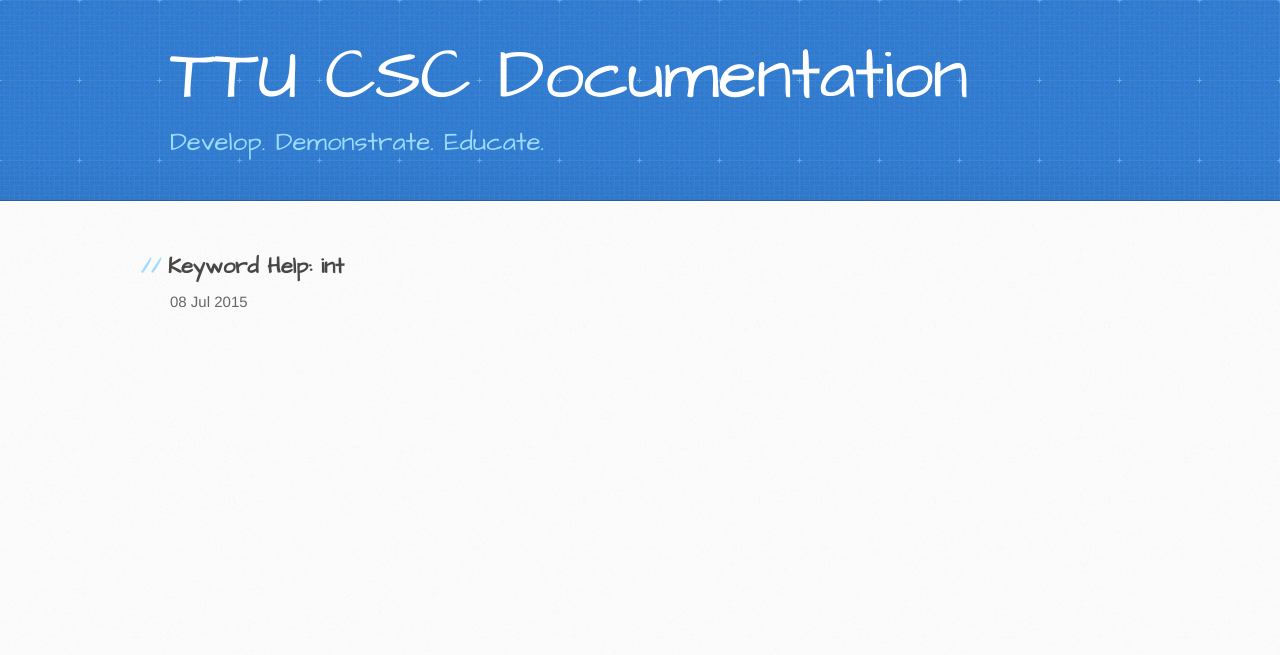
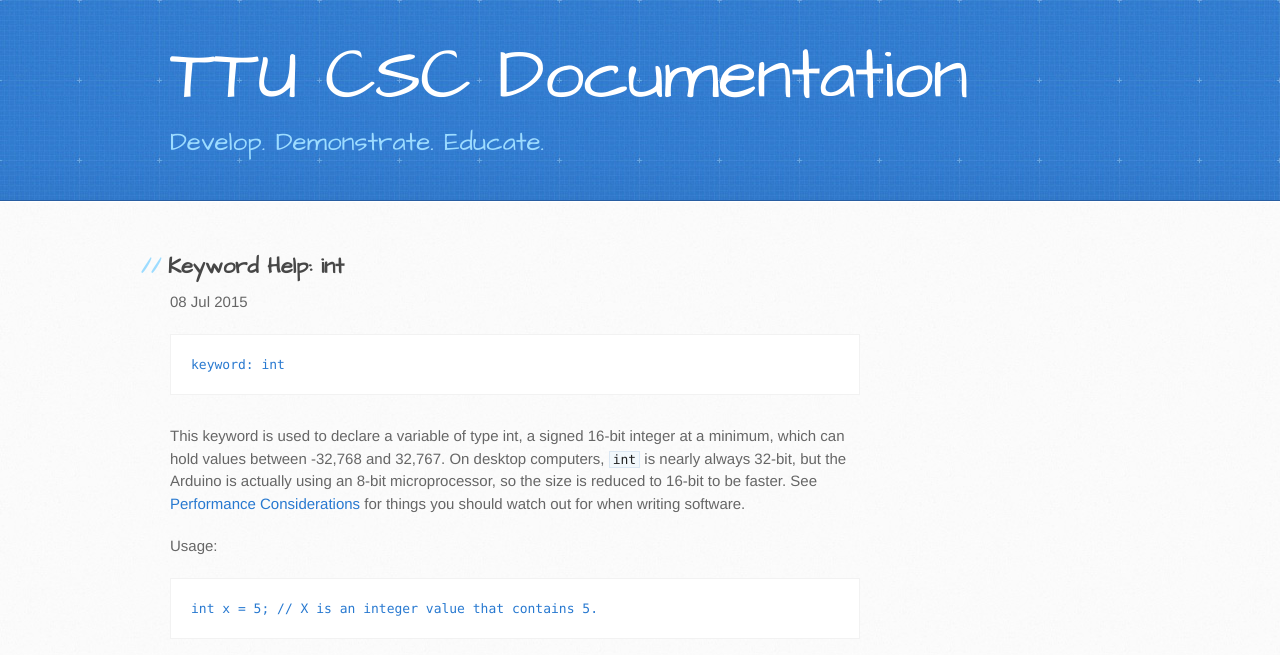
Before and after one commit to TTU-CSC/ttu-csc.github.com, a Jekyll site: the page built from _posts/2015-07-08-int.markdown, in a window 1280 px wide. Shown: the top 655 px of the page. Built offline with Jekyll 4.4.1, drawn with Linux system fonts in a browser that asks for light colours.

Commit message:
Update 2015-07-08-int.markdown

```diff
--- a/_posts/2015-07-08-int.markdown
+++ b/_posts/2015-07-08-int.markdown
@@ -4,3 +4,11 @@
 date:   2015-07-08 15:37:30
 categories: docs
 ---
+
+	keyword: int
+
+This keyword is used to declare a variable of type int, a signed 16-bit integer at a minimum, which can hold values between -32,768 and 32,767. On desktop computers, `int` is nearly always 32-bit, but the Arduino is actually using an 8-bit microprocessor, so the size is reduced to 16-bit to be faster. See [Performance Considerations]({% post_url 2015-07-08-performance-considerations %}) for things you should watch out for when writing software.
+
+Usage:
+
+	int x = 5; // X is an integer value that contains 5.
```
